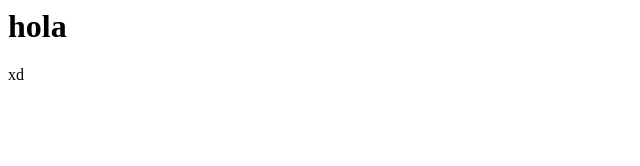
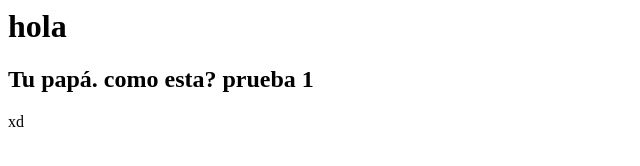
Before and after one commit to Juan-Pan/Programacion_3, a plain HTML site: page index.html in a window 1280 px wide. Shown: the whole page, without its empty margins (0-640 px from the left). Drawn offline with Linux system fonts and the light colour scheme.

Commit message:
Primer cambio

```diff
--- a/index.html
+++ b/index.html
@@ -6,6 +6,7 @@
 </head>
 <body>
     <h1>hola</h1>
+    <h2>Tu papá. como esta? prueba 1</h2>
     <div>xd</div>
 </body>
 </html>
```
